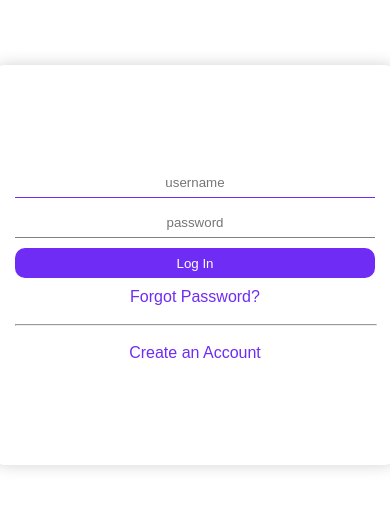
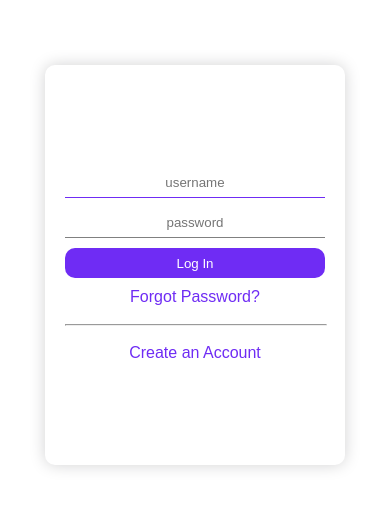
Before and after one commit to fredagbor/sign-in, a plain HTML site: page index.html in a window 390 px wide. Shown: the part 157-666 px from the top of the page. Drawn offline with Linux system fonts and the light colour scheme.

Commit message:
mobile responsiveness

```diff
--- a/styles.css
+++ b/styles.css
@@ -56,3 +56,9 @@ a{
     text-decoration: none;
     color: #6F2CF4;
 }
+
+@media (max-width: 423px) {
+    .container{
+        width: 300px;
+    }
+}
```
